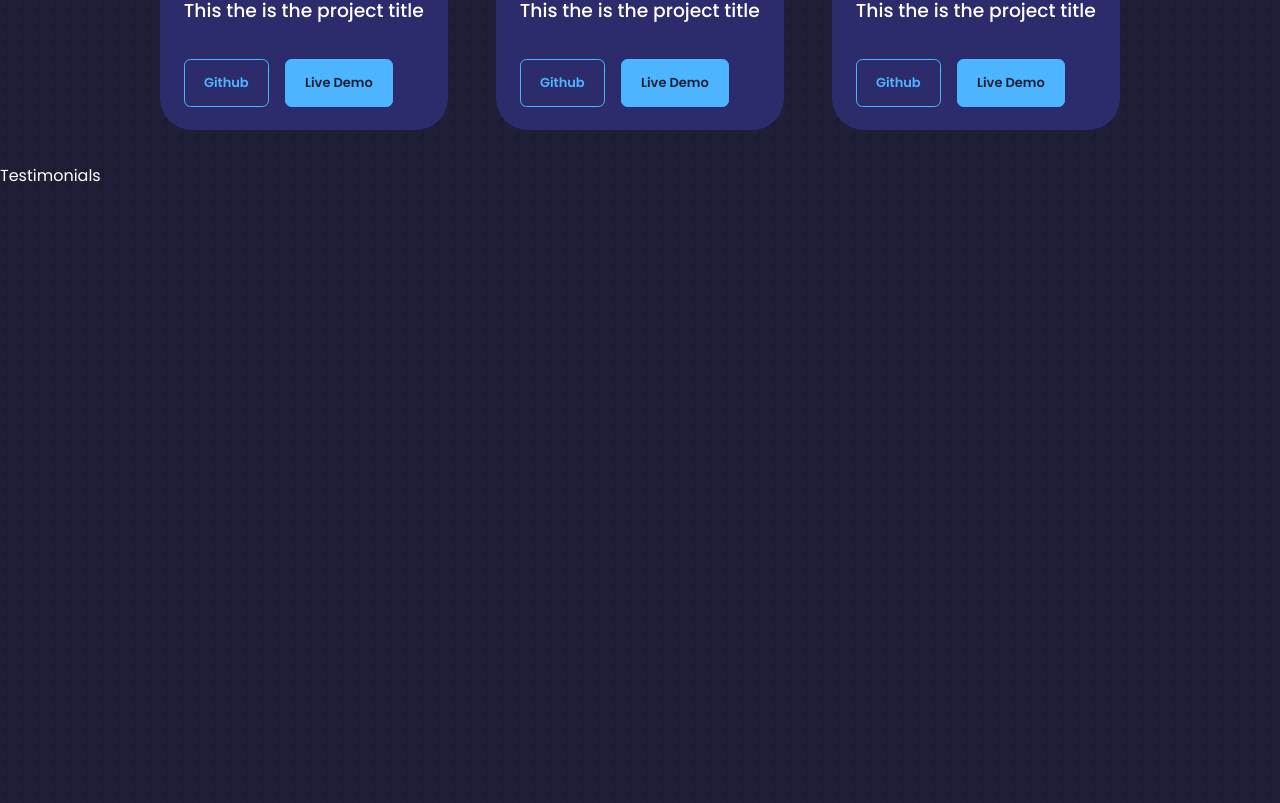
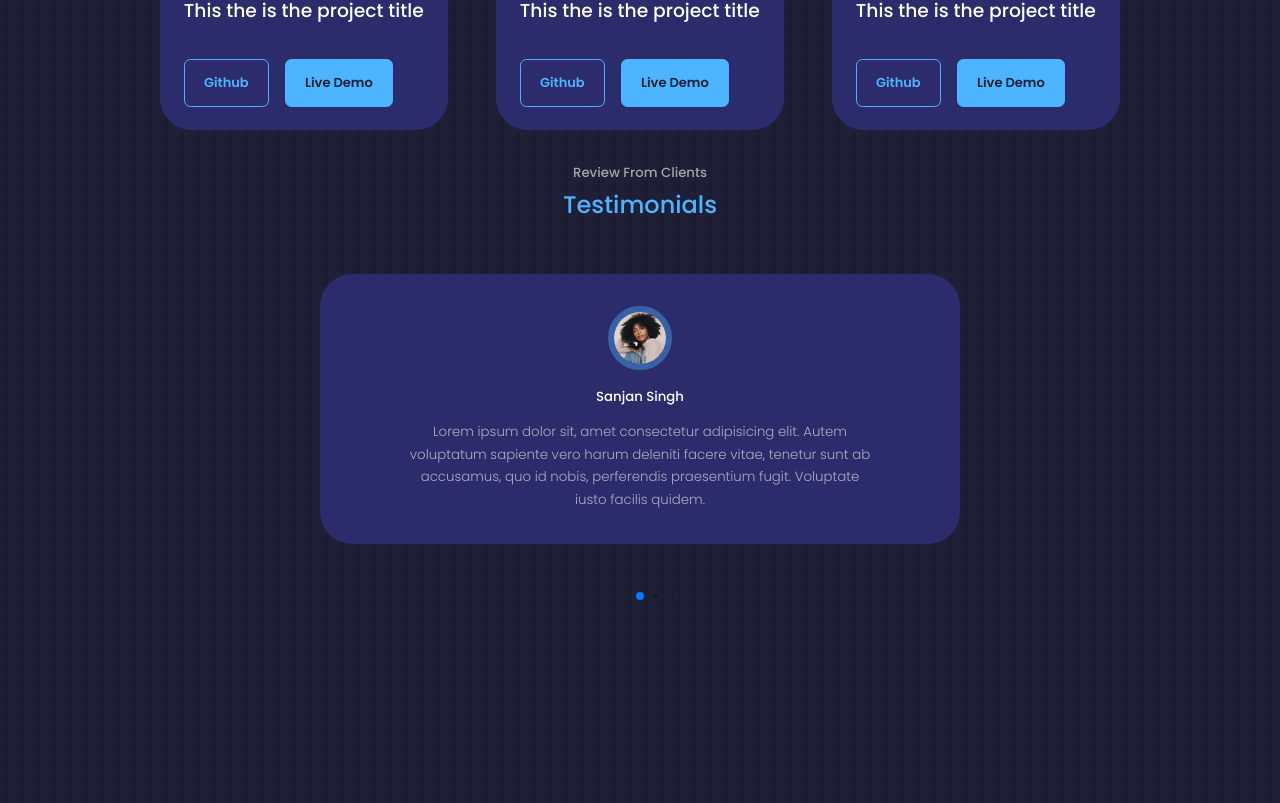
Before and after one commit to Bhupendrachouhan19/My_Personal_Portfolio, a React (Create React App) app: page / in a window 1280 px wide. Shown: the part 3997-4800 px from the top of the page. Built offline with nearby package versions, Linux system fonts and the light colour scheme.

Commit message:
Testimonials Component is Done

```diff
--- a/package.json
+++ b/package.json
@@ -10,6 +10,7 @@
     "react-dom": "^18.2.0",
     "react-icons": "^4.8.0",
     "react-scripts": "5.0.1",
+    "swiper": "^9.2.4",
     "web-vitals": "^2.1.4"
   },
   "scripts": {
--- a/src/components/portfolio/Portfolio.jsx
+++ b/src/components/portfolio/Portfolio.jsx
@@ -66,7 +66,7 @@
         {
           portfolioItemsData.map(({id, image, title, github, demo})=>{
             return (
-              <article  key={id} className="portfolio__item">
+              <article key={id} className="portfolio__item">
                 <div className="portfolio__item-image">
                   <img src={image} alt="" />
                 </div>
--- a/src/components/testimonials/Testimonials.jsx
+++ b/src/components/testimonials/Testimonials.jsx
@@ -1,9 +1,75 @@
 import React from 'react'
 import './testimonials.css'
+import AVTR1 from '../../assets/avatar1.jpg'
+import AVTR2 from '../../assets/avatar2.jpg'
+import AVTR3 from '../../assets/avatar3.jpg'
+import AVTR4 from '../../assets/avatar4.jpg'
+
+// import Swiper core and required modules : 'Used For Creating Carousel'
+import { Pagination } from 'swiper';
+
+// Import Swiper React components
+import { Swiper, SwiperSlide } from "swiper/react";
+
+// Import Swiper styles
+import "swiper/css";
+import "swiper/css/effect-cube";
+import "swiper/css/pagination";
+
+const testimonialsItemsData = [
+  {
+    id: 1,
+    avatar: AVTR1,
+    name: 'Sanjan Singh',
+    review: 'Lorem ipsum dolor sit, amet consectetur adipisicing elit. Autem voluptatum sapiente vero harum deleniti facere vitae, tenetur sunt ab accusamus, quo id nobis, perferendis praesentium fugit. Voluptate iusto facilis quidem.'
+  },
+  {
+    id: 2,
+    avatar: AVTR2,
+    name: 'Karan Singh',
+    review: 'Lorem ipsum dolor sit, amet consectetur adipisicing elit. Autem voluptatum sapiente vero harum deleniti facere vitae, tenetur sunt ab accusamus, quo id nobis, perferendis praesentium fugit. Voluptate iusto facilis quidem.'
+  },
+  {
+    id: 3,
+    avatar: AVTR3,
+    name: 'Dolly Singh',
+    review: 'Lorem ipsum dolor sit, amet consectetur adipisicing elit. Autem voluptatum sapiente vero harum deleniti facere vitae, tenetur sunt ab accusamus, quo id nobis, perferendis praesentium fugit. Voluptate iusto facilis quidem.'
+  },
+  {
+    id: 4,
+    avatar: AVTR4,
+    name: 'Ravi Singh',
+    review: 'Lorem ipsum dolor sit, amet consectetur adipisicing elit. Autem voluptatum sapiente vero harum deleniti facere vitae, tenetur sunt ab accusamus, quo id nobis, perferendis praesentium fugit. Voluptate iusto facilis quidem.'
+  }
+]
 
 const Testimonials = () => {
   return (
-    <section id='testimonials'>Testimonials</section>
+    <section id='testimonials'>
+      <h5>Review From Clients</h5>
+      <h2>Testimonials</h2>
+      <Swiper className="container testimonials__container"
+        modules={[Pagination]}
+        spaceBetween={50}
+        slidesPerView={1}
+        pagination={{dynamicBullets: true}}
+      >
+        {
+          testimonialsItemsData.map(({id, avatar, name, review}) => {
+            return (
+              <SwiperSlide key={id} className="testimonial">
+                <div className="client__avatar">
+                  <img src={avatar} alt="Avatar One" />
+                </div>
+                  <h5 className='client__name'>{name}</h5>
+                  <small className='client__review'>{review}</small>
+              </SwiperSlide>
+            )
+          })
+        }
+
+      </Swiper>
+    </section>
   )
 }
 
--- a/src/components/testimonials/testimonials.css
+++ b/src/components/testimonials/testimonials.css
@@ -0,0 +1,41 @@
+.container.testimonials__container {
+    padding-bottom: 4rem;
+}
+
+.testimonials__container {
+    max-width: 50%;
+    padding-bottom: 4rem;
+}
+
+.client__avatar {
+    width: 4rem;
+    aspect-ratio: 1/1;
+    margin: 0 auto 1rem;
+    overflow: hidden;
+    border-radius: 50%;
+    border: 0.4rem solid var(--color-primary-variant);
+}
+
+.testimonial {
+    background: var(--color-bg-variant);
+    text-align: center;
+    padding: 2rem;
+    border-radius: 2rem;
+    user-select: none;
+}
+
+.client__review {
+    color: var(--color-light);
+    font-weight: 300;
+    display: block;
+    width: 80%;
+    margin: 0.8rem auto 0;
+}
+
+
+/* ================ MEDIA QUERIES (MEDIUM DEVICES) ================  */
+@media screen and (max-width: 1024px) {
+    .testimonials__container {
+        min-width: 80%;
+    }
+}
```
Also changed, not shown: 1 other file (tests, documents, lock files or other folders).
